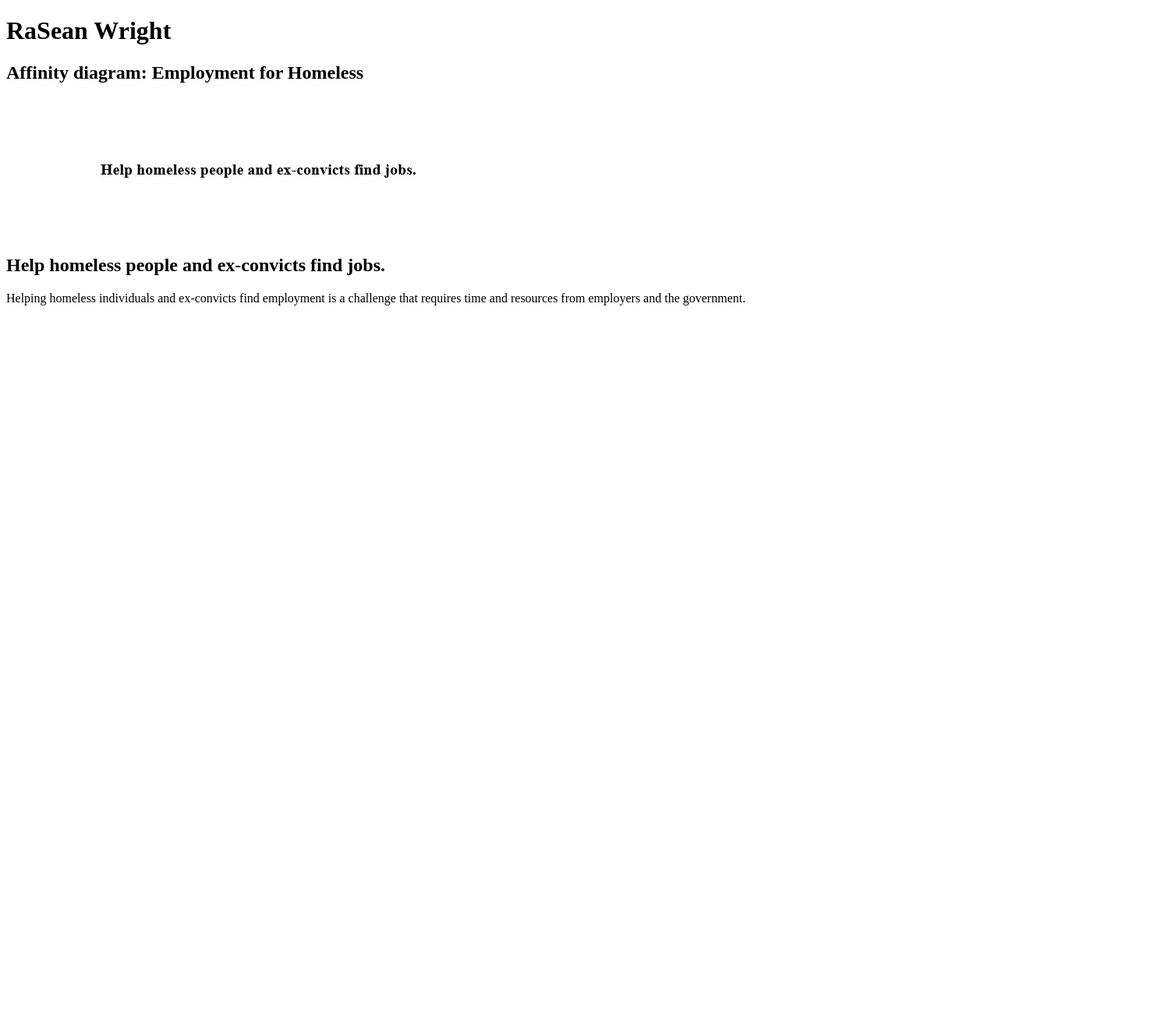
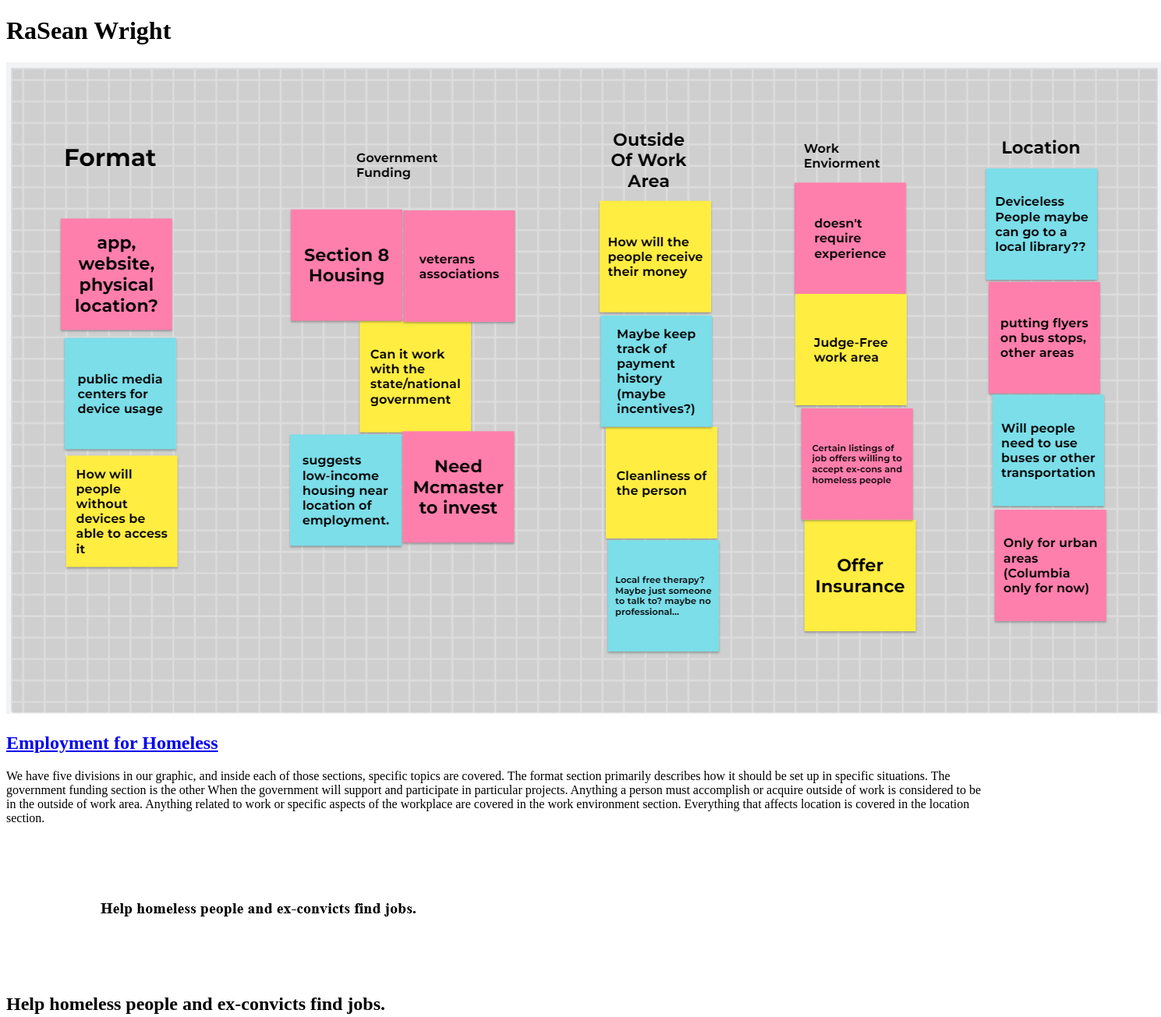
Before and after one commit to raswright/raswright.github.io, a plain HTML site: page index.html in a window 1280 px wide. Shown: the top 1305 px of the page at 78% size, 1489 px wide, since content can reach past the window. Before the commit the page ends 800 px from the top, so only its background shows below. Drawn offline with Linux system fonts and the light colour scheme.

Commit message:
Add files via upload

```diff
--- a/index.html
+++ b/index.html
@@ -6,13 +6,23 @@
     <body>
         <h1> RaSean Wright </h1>
 
-        <section class="assign"
-        <img src="images/Affinity Diagram (Age Verification).png">
-        <section class="assign-det"
-        < a href="files/affinity-diagra.pdf"></a> <h2> Affinity diagram: Employment for Homeless</h2>
+        <section class="assign">
+            <img src="images/Affinity Diagram (Age Verification).png"/>
+            <section class="assign-det">
 
+                <a href="Files/Employment for Homeless.pdf"> <h2> Employment for Homeless</h2> </a>
+                <p>
+                    We have five divisions in our graphic, and inside each of those sections, specific topics are covered.
+                     The format section primarily describes how it should be set up in specific situations. The government
+                      funding section is the other When the government will support and participate in particular projects.
+                       Anything a person must accomplish or acquire outside of work is considered to be in the outside of work
+                        area. Anything related to work or specific aspects of the workplace are covered in the work environment
+                         section. Everything that affects location is covered in the location section.
+                    <body>
+                </p>
+            </section>
+        </section>
 
-        </section>
 
         <section>
             <img src="images/Problem Statement (New).png">
```
Also changed, not shown: images/Affinity Diagram (Age Verification).png (added), 1 other file.
